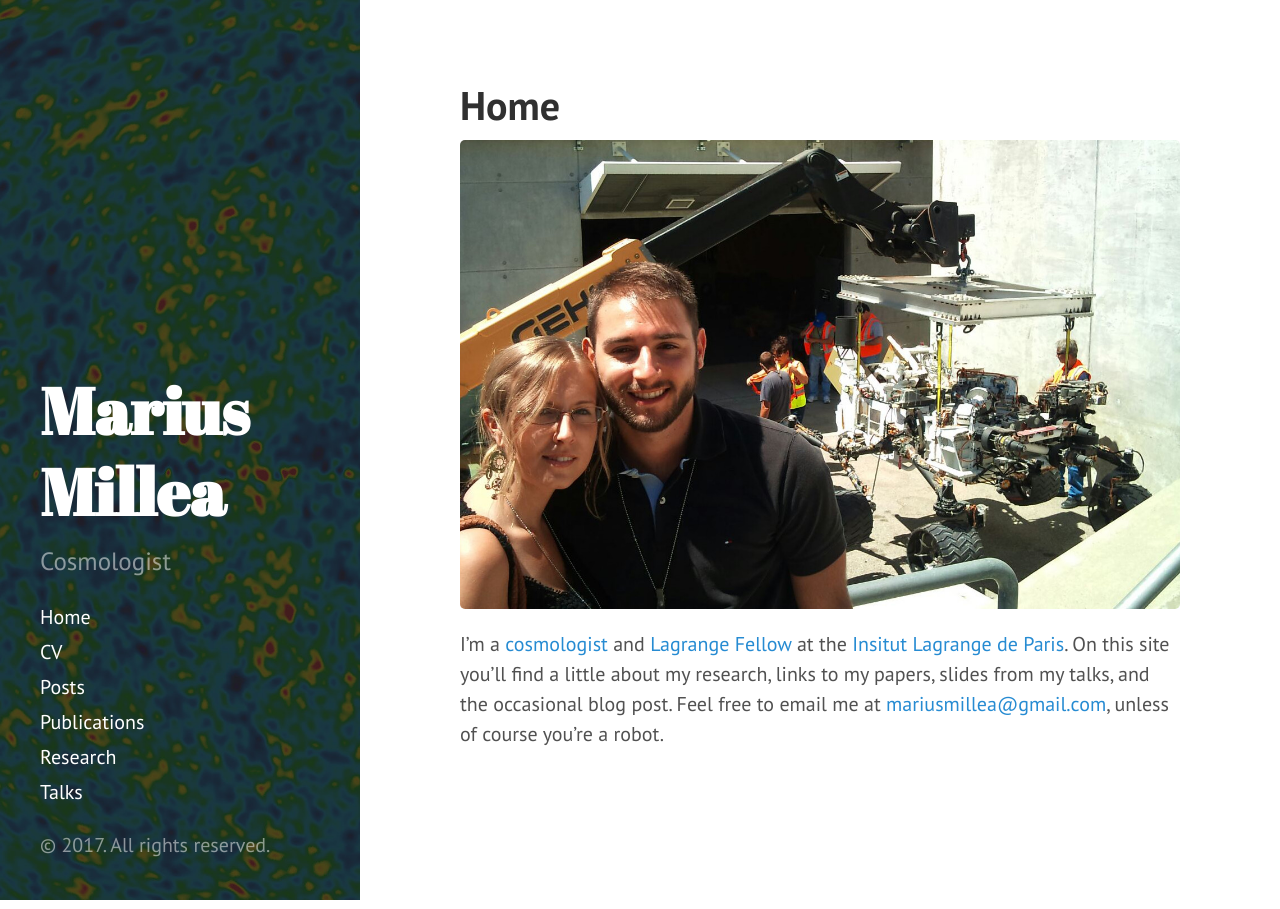
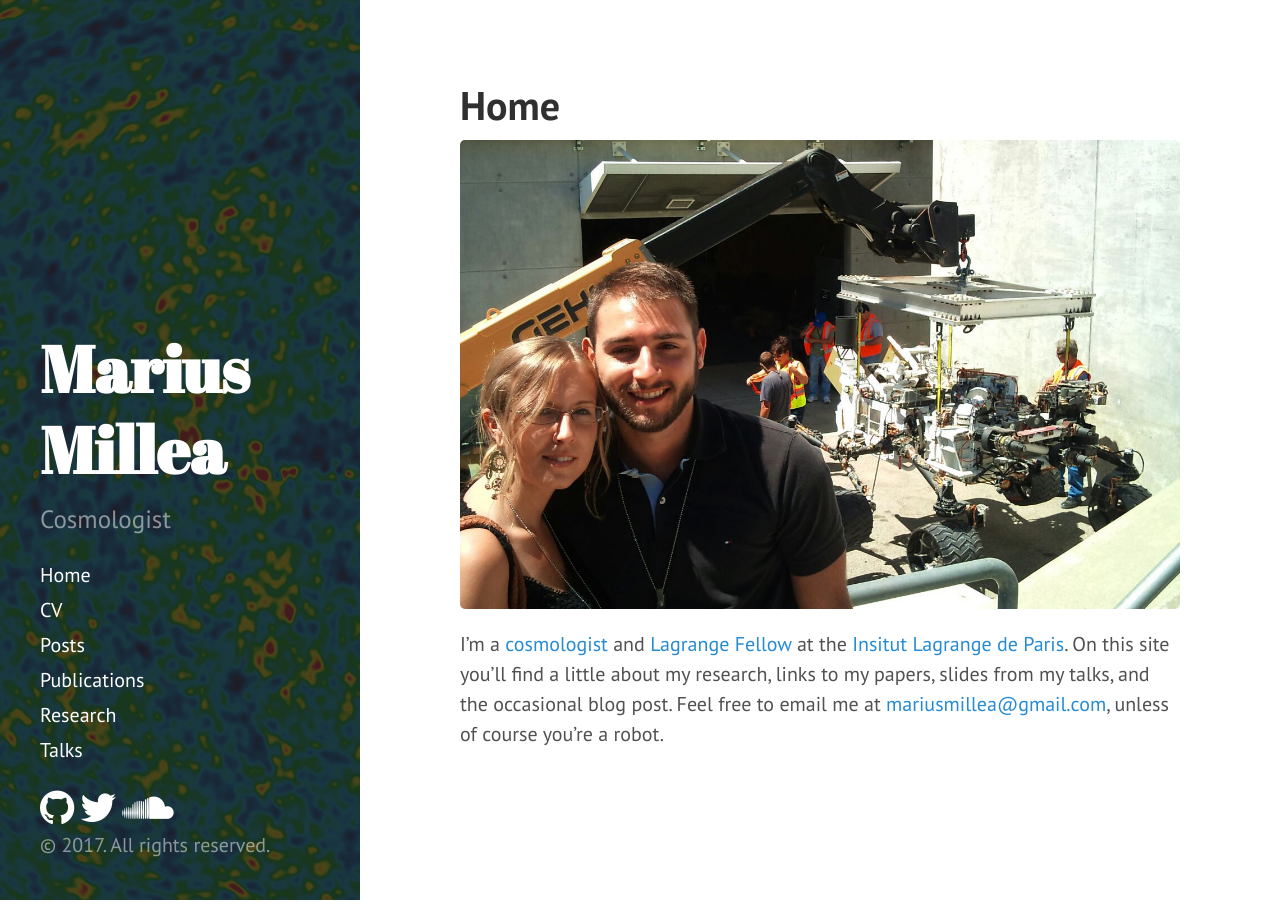
Before and after one commit to marius311/marius311.github.io, a Jekyll site: the page built from index.md, in a window 1280 px wide. Built offline with Jekyll 4.4.1, drawn with Linux system fonts in a browser that asks for light colours; nearby versions of some CDN libraries.

Commit message:
added some profile links

```diff
--- a/_includes/head.html
+++ b/_includes/head.html
@@ -19,6 +19,7 @@
   <link rel="stylesheet" href="{{ site.baseurl }}public/css/syntax.css">
   <link rel="stylesheet" href="{{ site.baseurl }}public/css/hyde.css">
   <link rel="stylesheet" href="http://fonts.googleapis.com/css?family=PT+Sans:400,400italic,700|Abril+Fatface">
+  <link rel="stylesheet" href="//maxcdn.bootstrapcdn.com/font-awesome/4.3.0/css/font-awesome.min.css">
 
   <!-- Icons -->
   <link rel="apple-touch-icon-precomposed" sizes="144x144" href="{{ site.baseurl }}public/apple-touch-icon-144-precomposed.png">
--- a/_includes/sidebar.html
+++ b/_includes/sidebar.html
@@ -32,6 +32,10 @@
       <!-- <span class="sidebar-nav-item">Currently v{{ site.version }}</span> -->
     </nav>
 
+    <a href="https://github.com/marius311" class="fa fa-github" style="font-size: 200%;"></a>
+    <a href="http://www.twitter.com/cosmic_mar" class="fa fa-twitter" style="font-size: 200%;"></a>
+    <a href="https://soundcloud.com/marius311" class="fa fa-soundcloud" style="font-size: 200%;"></a>
+
     <p>&copy; {{ site.time | date: '%Y' }}. All rights reserved.</p>
   </div>
 </div>
```
